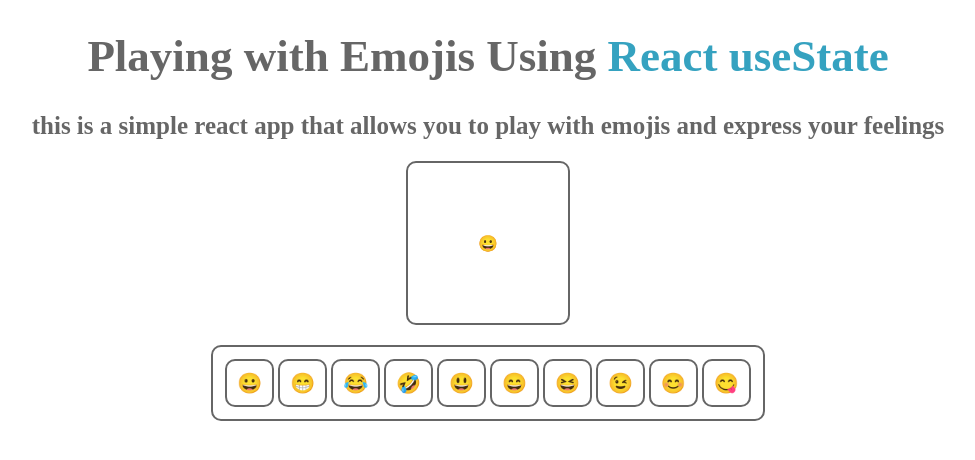
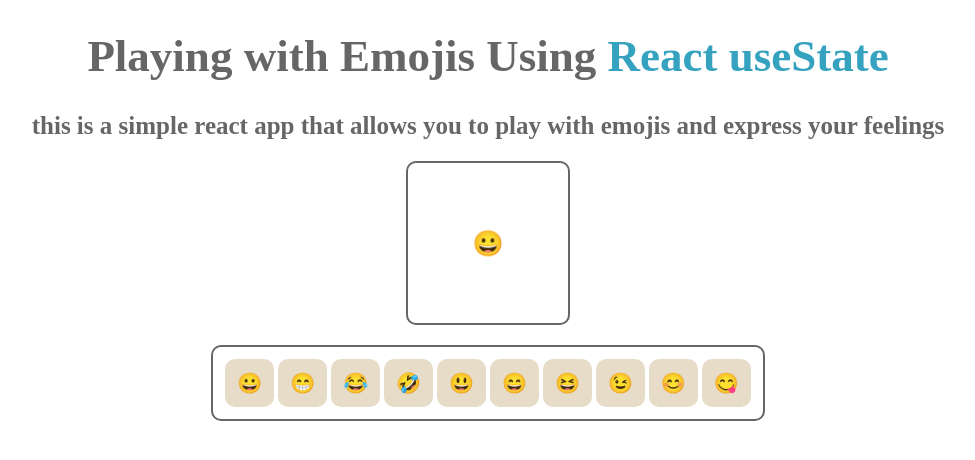
Before and after one commit to ANSHUMANMOREY7/usestate-web, a React (Vite) app: page / in a window 1280 px wide. Shown: the top 460 px of the page, without its empty margins (152-1127 px from the left). Built offline with nearby package versions, Linux system fonts and the light colour scheme.

Commit message:
few modifications in border and color

```diff
--- a/src/Home.css
+++ b/src/Home.css
@@ -24,6 +24,7 @@
     width: 160px;
     height: 160px;
     margin: 0 auto;
+    font-size: 25px;
 }
 .emojis-container{
     display: flex;
@@ -36,14 +37,19 @@
     padding: 10px;
     width: fit-content;
     border-radius: 10px;
+    background-color: white;
 }
 .emojis{
     font-size: 20px;
-    border: 2px solid #666666;
+    border: 2px solid transparent;
     width: fit-content;
     padding: 10px;
     margin: 2px;
     border-radius: 10px;
     cursor: pointer;
+    background-color: rgb(231, 220, 200);
 
 }
+.emojis:hover{
+    border: 2px solid #666666;
+}
```
